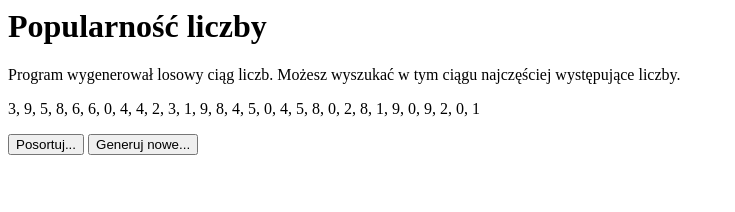
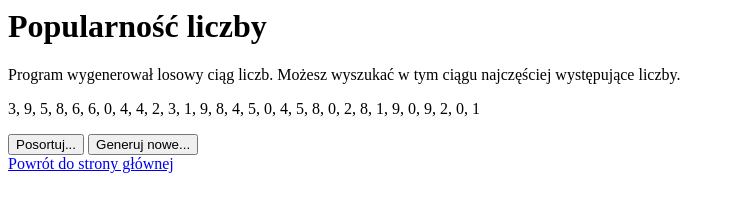
Before and after one commit to Matajsw/test, a plain HTML site: page generator_liczb_losowych.html in a window 1280 px wide. Shown: the whole page, without its empty margins (0-735 px from the left). Drawn offline with Linux system fonts and the light colour scheme.

Commit message:
Update generator_liczb_losowych.html

```diff
--- a/generator_liczb_losowych.html
+++ b/generator_liczb_losowych.html
@@ -58,5 +58,7 @@ generuj();
 </script>
 <button onclick="sortuj();">Posortuj...</button>
 <button onclick="generuj();">Generuj nowe...</button>
+<br>
+  <a href="indext.html">Powrót do strony głównej</a>
 </body>
 </html>
```
